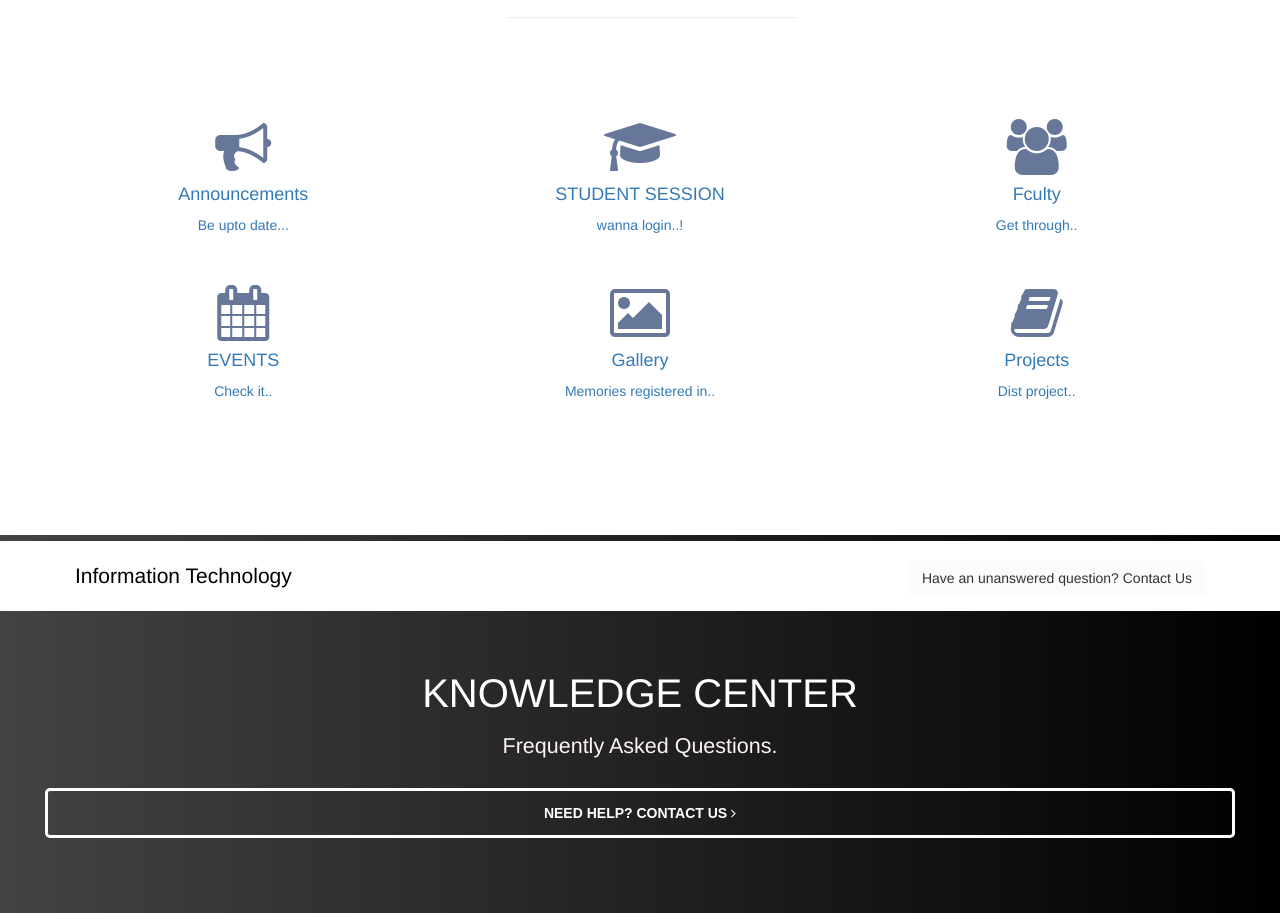
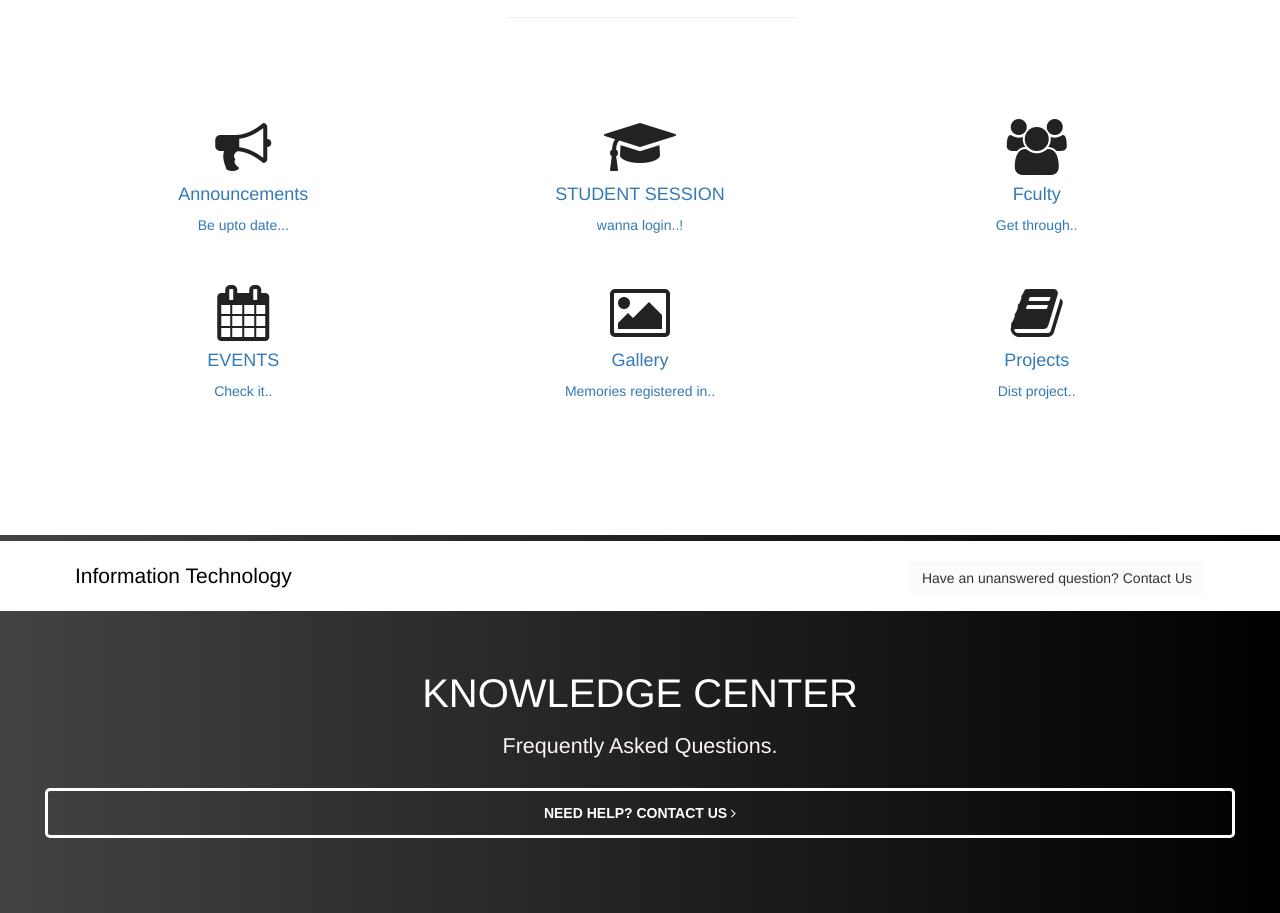
Before and after one commit to Janani-Chitra/janani-chitra.github.io, a plain HTML site: page index.html in a window 1280 px wide. Shown: the part 941-1854 px from the top of the page. Drawn offline with nearby package versions, Linux system fonts and the light colour scheme; a web font is replaced by a local one.

Commit message:
Update demo2.css

```diff
--- a/demo2.css
+++ b/demo2.css
@@ -94,7 +94,7 @@ section {
 }
 .col-33 .fa {
     font-size:4em;
-    color:#679;
+    color:#222222;
 }
 
 @media (max-width: 768px) {
```
